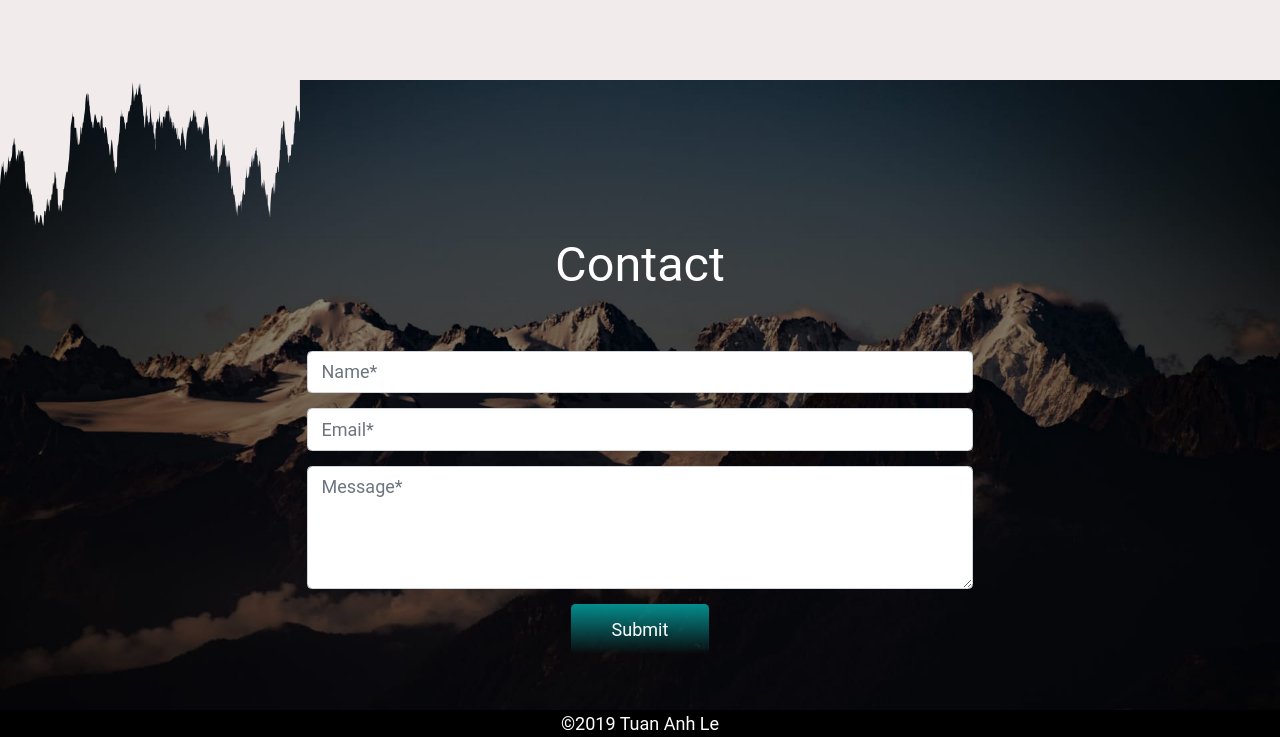
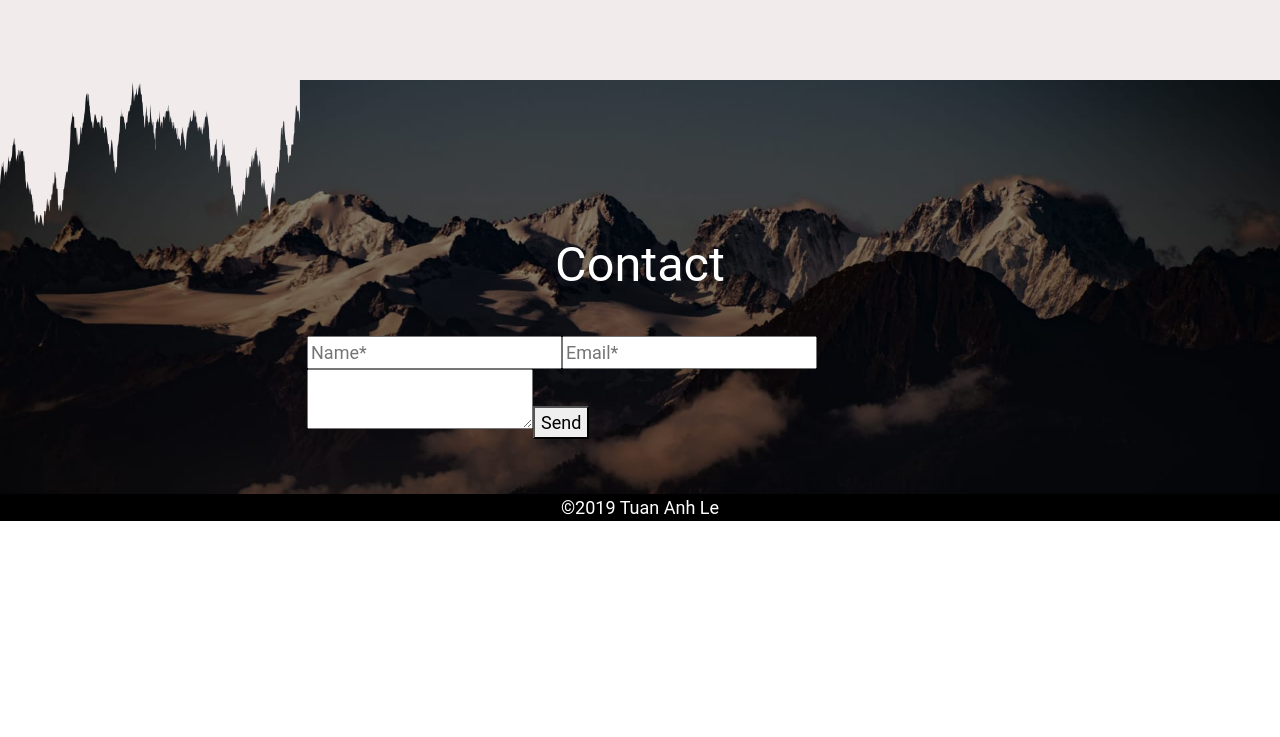
Before and after one commit to Tulean/portfolio, a Gatsby site: page / in a window 1280 px wide. Shown: the part 2571-3308 px from the top of the page. After the commit the page ends 3092 px from the top, so only its background shows below. Built offline with nearby package versions, Linux system fonts and the light colour scheme; Gatsby itself is replaced by a stand-in of ours.

Commit message:
netlify form debugging

```diff
--- a/src/pages/index.js
+++ b/src/pages/index.js
@@ -251,7 +251,19 @@ const IndexPage = ({ data }) => (
           <img src={cutOff2} alt="cutoff2" className="cutoff2" />
           <Container>
             <div className="Contact-title">Contact</div>
-            <Form
+            <form
+              name="contact"
+              method="post"
+              data-netlify="true"
+              data-netlify-honeypot="bot-field"
+            >
+              <input type="hidden" name="contact" value="Contact Form" />
+              <input placeholder="Name*" name="name" type="text" />
+              <input placeholder="Email*" name="email" type="email" />
+              <textarea name="message" />
+              <button type="submit">Send</button>
+            </form>
+            {/* <Form
               name="contact"
               method="post"
               data-netlify="true"
@@ -272,7 +284,7 @@ const IndexPage = ({ data }) => (
               >
                 <Button type="submit">Submit</Button>
               </div>
-            </Form>
+            </Form> */}
           </Container>
         </section>
       </div>
```
